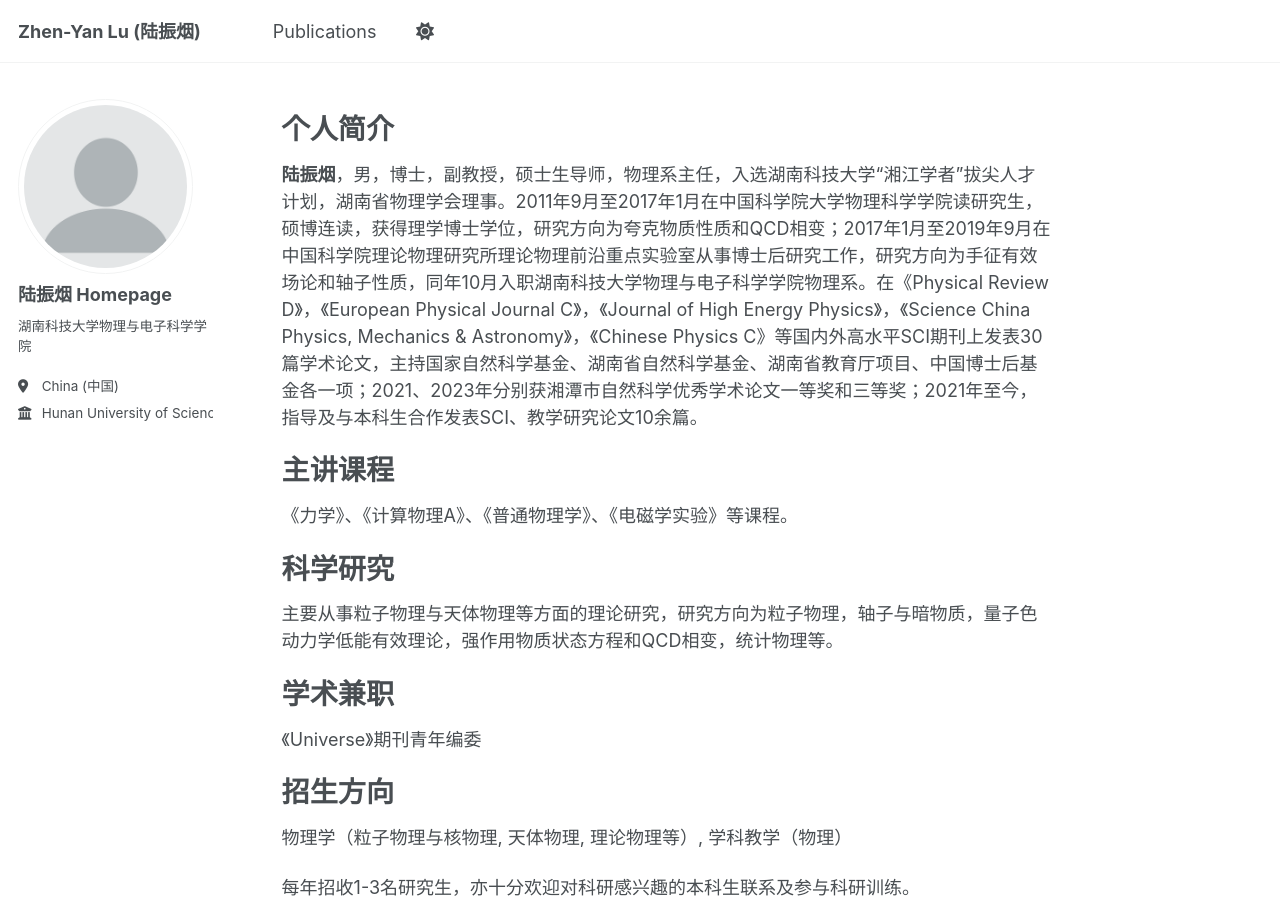
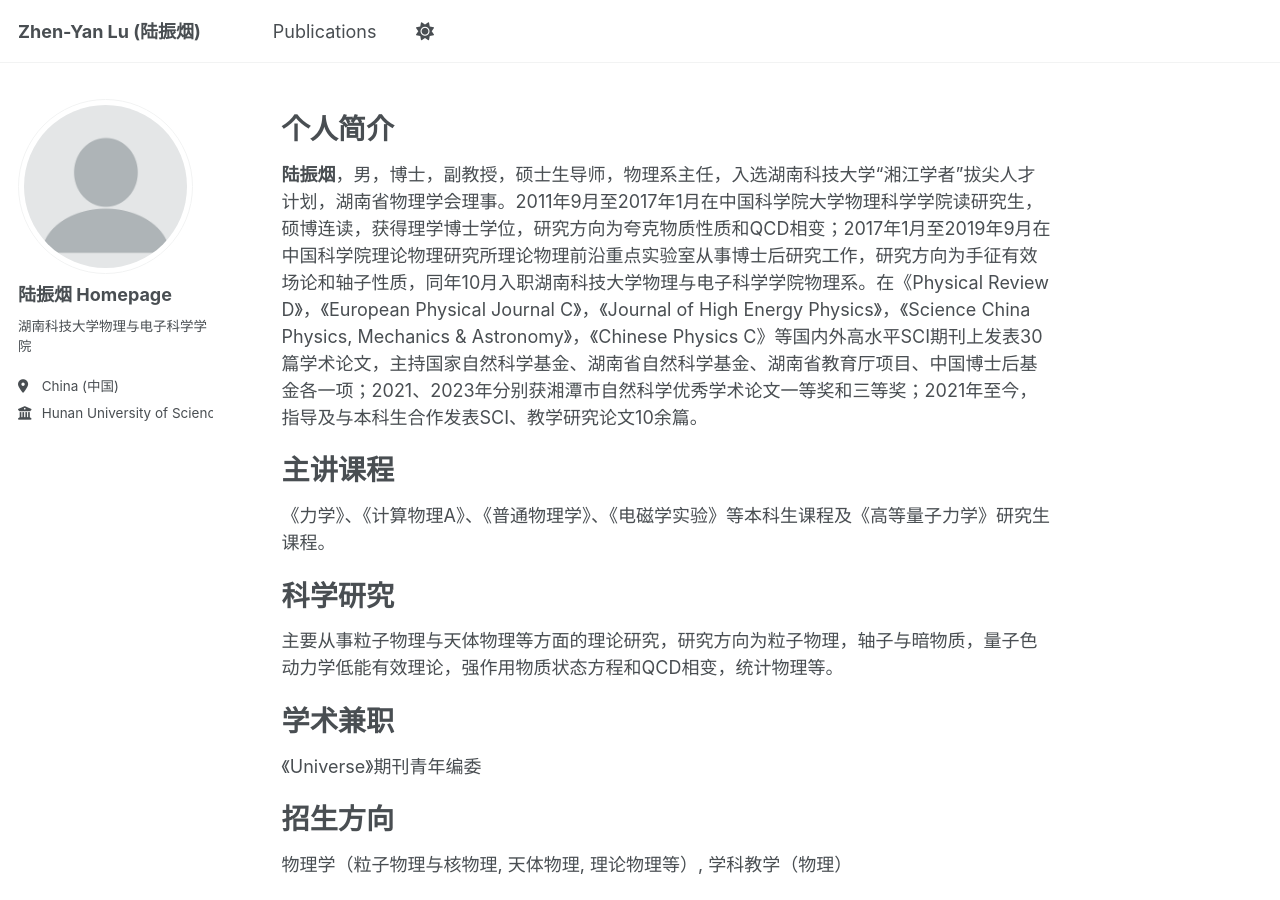
Before and after one commit to luzhenyan-stack/luzhenyan.github.io, a Jekyll site: the page built from _pages/about.md, in a window 1280 px wide and 900 px high. Built offline with Jekyll 4.4.1, drawn with Linux system fonts in a browser that asks for light colours; a script that is not in the unit is left out; some of the changed text lies outside the part shown.

Commit message:
Update about.md

```diff
--- a/_pages/about.md
+++ b/_pages/about.md
@@ -13,7 +13,7 @@ redirect_from:
 
 主讲课程
 ======
-《力学》、《计算物理A》、《普通物理学》、《电磁学实验》等课程。
+《力学》、《计算物理A》、《普通物理学》、《电磁学实验》等本科生课程及《高等量子力学》研究生课程。
 
 科学研究
 ======
```
Also changed, not shown: other parts of _pages/about.md (+1 -1 lines).
